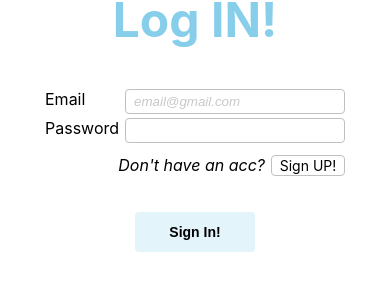
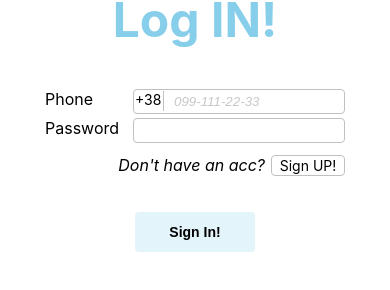
Before and after one commit to Maks-Budiukin/delivery-frontend-vercel, a React (Create React App) app: page /login in a window 390 px wide. Shown: the part 144-434 px from the top of the page. Built offline with nearby package versions, Linux system fonts and the light colour scheme.

Commit message:
phone reg inputs

```diff
--- a/src/components/CartUserForm/CartUserForm.jsx
+++ b/src/components/CartUserForm/CartUserForm.jsx
@@ -2,18 +2,31 @@ import { nanoid } from "nanoid";
 import { useState } from "react";
 import { toast } from "react-hot-toast";
 import { useSelector, useDispatch } from "react-redux";
-import { ClearCartThunk, createOrderThunk } from "redux/products/products.thunk";
+import {
+  ClearCartThunk,
+  createOrderThunk,
+} from "redux/products/products.thunk";
 import { useNavigate } from "react-router-dom";
 
-import {StyledForm, StyledButton, TotalPrice, ToastContainer, ToastButton, TotalSubmit} from "./CartUserForm.styled"
+import {
+  StyledForm,
+  StyledButton,
+  TotalPrice,
+  ToastContainer,
+  ToastButton,
+  TotalSubmit,
+  StyledInput,
+  PhonePrefix,
+  StyledPhoneInput,
+} from "./CartUserForm.styled";
 
 export const CartUserForm = () => {
-    const cart = useSelector(state => state.products.cart)
-    const user = useSelector(state => state.auth.user)
+  const cart = useSelector((state) => state.products.cart);
+  const user = useSelector((state) => state.auth.user);
   const dispatch = useDispatch();
 
   const [name, setName] = useState(user.name);
-    const [number, setNumber] = useState(user.phone);
+  const [phone, setPhone] = useState(user.phone);
   const [email, setEmail] = useState(user.email);
   const [address, setAddress] = useState(user.address);
 
@@ -26,27 +39,43 @@ export const CartUserForm = () => {
 
   const onInputChange = (event) => {
     switch (event.target.name) {
-        case "name": setName(event.target.value);
+      case "name":
+        setName(event.target.value);
         break;
-        case "number": setNumber(event.target.value);
+      case "number":
+        setPhone(event.target.value);
         break;
-        case "email": setEmail(event.target.value);
+      case "email":
+        setEmail(event.target.value);
         break;
-        case "address": setAddress(event.target.value);
+      case "address":
+        setAddress(event.target.value);
         break;
-      default: return;
+      default:
+        return;
     }
-    }
+  };
 
   const rawTotalInit = 0;
-  const rawTotal = cart.reduce((acc, item) => acc + item.price * item.count, rawTotalInit)
+  const rawTotal = cart.reduce(
+    (acc, item) => acc + item.price * item.count,
+    rawTotalInit
+  );
 
   const total = parseFloat(rawTotal.toFixed(2));
 
   const handleSubmit = (event) => {
     event.preventDefault();
 
-    dispatch(createOrderThunk({cart, user: {email, name, number, address}, total}))
+    const number = phone.replace(/[^0-9]/gi, "");
+    if (number.length !== 10) {
+      toast.error("Please, enter a valid phone number!");
+      return;
+    }
+    console.log(number);
+    dispatch(
+      createOrderThunk({ cart, user: { email, name, number, address }, total })
+    );
 
     dispatch(ClearCartThunk());
 
@@ -61,13 +90,14 @@ export const CartUserForm = () => {
       </ToastContainer>
     ));
 
-    navigate("/orders")
-  }
+    navigate("/");
+  };
 
   return (
     <StyledForm onSubmit={handleSubmit}>
+      <PhonePrefix>+38</PhonePrefix>
       <label htmlFor={nameInpudId}>Name </label>
-      <input
+      <StyledInput
         placeholder="Jimmy Hendrix"
         type="text"
         name="name"
@@ -79,21 +109,20 @@ export const CartUserForm = () => {
         required
       />
       <label htmlFor={phoneInpudId}>Number </label>
-      <input
-            placeholder="+380991112233"
+      <StyledPhoneInput
+        placeholder="099-111-22-33"
         type="tel"
         name="number"
         id={phoneInpudId}
-            pattern="[+]38([0-9]{10})"
-            title="Phone number must be digits in format +38XXXXXXXXXX (NO DASHES!)"
-            minLength={13}
-            maxLength={13}
-            value={number}
+        pattern="([0-9]{10}\-)"
+        title="Phone number must be digits in format [operator code] - [number]. For example: 099-111-22-33"
+        maxLength={15}
+        value={phone}
         onChange={onInputChange}
         required
       />
       <label htmlFor={emailInpudId}>Email </label>
-      <input
+      <StyledInput
         placeholder="email@gmail.com"
         type="email"
         name="email"
@@ -120,5 +149,6 @@ export const CartUserForm = () => {
         <TotalPrice>${total}</TotalPrice>
         <StyledButton type="submit">Submit Order</StyledButton>
       </TotalSubmit>
-    </StyledForm>)
-}
+    </StyledForm>
+  );
+};
--- a/src/components/CartUserForm/CartUserForm.styled.js
+++ b/src/components/CartUserForm/CartUserForm.styled.js
@@ -1,6 +1,7 @@
 import styled from "styled-components";
 
 export const StyledForm = styled.form`
+  position: relative;
   margin-top: 16px;
   display: flex;
   flex-wrap: wrap;
@@ -10,7 +11,7 @@ export const StyledForm = styled.form`
   gap: 4px;
   width: 300px;
 
-  input {
+  /* input {
     width: 210px;
     flex-direction: column;
     border: 1px solid silver;
@@ -28,7 +29,7 @@ export const StyledForm = styled.form`
       font-style: italic;
       opacity: 0.4;
     }
-  }
+  } */
 
   textarea {
     width: 100%;
@@ -49,6 +50,63 @@ export const StyledForm = styled.form`
       font-style: italic;
       opacity: 0.4;
     }
+  }
+`;
+
+export const PhonePrefix = styled.div`
+  border-right: 1px solid silver;
+  position: absolute;
+  left: 90px;
+  top: 30px;
+  padding-right: 2px;
+  padding-bottom: 3px;
+  font-size: 14px;
+`;
+
+export const StyledInput = styled.input`
+  width: 212px;
+  flex-direction: column;
+  border: 1px solid silver;
+  border-radius: 4px;
+  padding: 4px;
+  -webkit-box-sizing: border-box; /* Safari/Chrome, other WebKit */
+  -moz-box-sizing: border-box; /* Firefox, other Gecko */
+  box-sizing: border-box; /* Opera/IE 8+ */
+
+  &:hover,
+  &:focus {
+    outline: none;
+    border: 1px solid skyblue;
+  }
+
+  &::placeholder {
+    padding-left: 4px;
+    font-style: italic;
+    opacity: 0.4;
+  }
+`;
+
+export const StyledPhoneInput = styled.input`
+  width: 212px;
+  flex-direction: column;
+  border: 1px solid silver;
+  border-radius: 4px;
+  padding: 4px;
+  padding-left: 36px;
+  -webkit-box-sizing: border-box; /* Safari/Chrome, other WebKit */
+  -moz-box-sizing: border-box; /* Firefox, other Gecko */
+  box-sizing: border-box; /* Opera/IE 8+ */
+
+  &:hover,
+  &:focus {
+    outline: none;
+    border: 1px solid skyblue;
+  }
+
+  &::placeholder {
+    padding-left: 4px;
+    font-style: italic;
+    opacity: 0.4;
   }
 `;
 
--- a/src/components/Login/Login.jsx
+++ b/src/components/Login/Login.jsx
@@ -3,39 +3,80 @@ import { useState } from "react";
 import { useDispatch } from "react-redux";
 import { loginThunk } from "redux/auth/auth.thunk";
 
-import {Wrapper, StyledForm, Header, LinkBlock, LinkLabel, StyledLink, StyledButton} from "./Login.styled"
+import {
+  Wrapper,
+  StyledForm,
+  Header,
+  LinkBlock,
+  LinkLabel,
+  StyledLink,
+  StyledButton,
+  PhonePrefix,
+  StyledInput,
+  StyledPhoneInput,
+} from "./Login.styled";
+import { toast } from "react-hot-toast";
 
 export const Login = () => {
   const emailInpudId = nanoid();
   const passwordInpudId = nanoid();
+  const numberInpudId = nanoid();
 
   const [email, setEmail] = useState("");
-    const [password, setPassword] = useState("")
+  const [password, setPassword] = useState("");
+  const [number, setNumber] = useState("");
 
   const dispatch = useDispatch();
 
   const onInputChange = (event) => {
     switch (event.target.name) {
-        case "email": setEmail(event.target.value);
+      case "email":
+        setEmail(event.target.value);
         break;
-        case "password": setPassword(event.target.value);
+      case "password":
+        setPassword(event.target.value);
         break;
-      default: return;
+      case "number":
+        setNumber(event.target.value);
+        break;
+      default:
+        return;
     }
-    }
+  };
 
   const handleSubmit = (event) => {
     event.preventDefault();
-      dispatch(loginThunk({email, password}))
+
+    const phone = number.replace(/[^0-9]/gi, "");
+    if (phone.length !== 10) {
+      toast.error("Please, enter a valid phone number!");
+      return;
     }
+
+    dispatch(loginThunk({ phone, password }));
+  };
 
   return (
     <Wrapper>
       <div>
         <Header>Log IN!</Header>
         <StyledForm onSubmit={handleSubmit}>
-          <label htmlFor={emailInpudId}>Email </label>
-          <input
+          <PhonePrefix>+38</PhonePrefix>
+          <label htmlFor={numberInpudId}>Phone </label>
+          <StyledPhoneInput
+            placeholder="099-111-22-33"
+            type="tel"
+            name="number"
+            id={numberInpudId}
+            pattern="([0-9]{10}\-)"
+            title="Phone number must be digits in format [operator code] - [number]. For example: 099-111-22-33"
+            maxLength={15}
+            value={number}
+            onChange={onInputChange}
+            required
+          />
+          {/* <label htmlFor={emailInpudId}>Email </label>
+          <StyledInput
             placeholder="email@gmail.com"
             type="email"
             name="email"
@@ -43,9 +84,9 @@ export const Login = () => {
             value={email}
             onChange={onInputChange}
             required
-              />
+          /> */}
           <label htmlFor={passwordInpudId}>Password </label>
-          <input
+          <StyledInput
             type="password"
             name="password"
             id={passwordInpudId}
@@ -60,8 +101,8 @@ export const Login = () => {
           </LinkBlock>
 
           <StyledButton type="submit">Sign In!</StyledButton>
-
         </StyledForm>
       </div>
-    </Wrapper>)
-}
+    </Wrapper>
+  );
+};
--- a/src/components/Login/Login.styled.js
+++ b/src/components/Login/Login.styled.js
@@ -9,14 +9,15 @@ export const Wrapper = styled.section`
 `;
 
 export const StyledForm = styled.form`
+  position: relative;
   display: flex;
   flex-wrap: wrap;
   justify-content: space-between;
   gap: 4px;
   width: 300px;
 
-  input {
-    /* display: flex; */
+  /* input {
+
     padding: 4px;
     width: 210px;
     flex-direction: column;
@@ -33,6 +34,63 @@ export const StyledForm = styled.form`
       font-style: italic;
       opacity: 0.4;
     }
+  } */
+`;
+
+export const PhonePrefix = styled.div`
+  border-right: 1px solid silver;
+  position: absolute;
+  left: 90px;
+  top: 2px;
+  padding-right: 2px;
+  padding-bottom: 3px;
+  font-size: 14px;
+`;
+
+export const StyledInput = styled.input`
+  width: 212px;
+  flex-direction: column;
+  border: 1px solid silver;
+  border-radius: 4px;
+  padding: 4px;
+  -webkit-box-sizing: border-box; /* Safari/Chrome, other WebKit */
+  -moz-box-sizing: border-box; /* Firefox, other Gecko */
+  box-sizing: border-box; /* Opera/IE 8+ */
+
+  &:hover,
+  &:focus {
+    outline: none;
+    border: 1px solid skyblue;
+  }
+
+  &::placeholder {
+    padding-left: 4px;
+    font-style: italic;
+    opacity: 0.4;
+  }
+`;
+
+export const StyledPhoneInput = styled.input`
+  width: 212px;
+  flex-direction: column;
+  border: 1px solid silver;
+  border-radius: 4px;
+  padding: 4px;
+  padding-left: 36px;
+  -webkit-box-sizing: border-box; /* Safari/Chrome, other WebKit */
+  -moz-box-sizing: border-box; /* Firefox, other Gecko */
+  box-sizing: border-box; /* Opera/IE 8+ */
+
+  &:hover,
+  &:focus {
+    outline: none;
+    border: 1px solid skyblue;
+  }
+
+  &::placeholder {
+    padding-left: 4px;
+    font-style: italic;
+    opacity: 0.4;
   }
 `;
 
--- a/src/components/Register/Register.jsx
+++ b/src/components/Register/Register.jsx
@@ -2,52 +2,76 @@ import { nanoid } from "nanoid";
 import { useState } from "react";
 import { loginThunk, regThunk } from "redux/auth/auth.thunk";
 import { useDispatch } from "react-redux";
+import { toast } from "react-hot-toast";
 
-import { Wrapper, StyledForm, LinkBlock, LinkLabel, StyledLink, StyledButton, Header } from "./Register.styled";
+import {
+  Wrapper,
+  StyledForm,
+  LinkBlock,
+  LinkLabel,
+  StyledLink,
+  StyledButton,
+  Header,
+  PhonePrefix,
+  StyledInput,
+  StyledPhoneInput,
+} from "./Register.styled";
 
 export const Register = () => {
-
   const [name, setName] = useState("");
   const [email, setEmail] = useState("");
-    const [password, setPassword] = useState("")
-    const [phone, setPhone] = useState("");
+  const [password, setPassword] = useState("");
+  const [number, setNumber] = useState("");
 
   const nameInpudId = nanoid();
   const emailInpudId = nanoid();
   const passwordInpudId = nanoid();
-    const phoneInpudId = nanoid();
+  const numberInpudId = nanoid();
 
   const dispatch = useDispatch();
 
   const onInputChange = (event) => {
     switch (event.target.name) {
-        case "name": setName(event.target.value);
+      case "name":
+        setName(event.target.value);
         break;
-        case "email": setEmail(event.target.value);
+      case "email":
+        setEmail(event.target.value);
         break;
-        case "password": setPassword(event.target.value);
+      case "password":
+        setPassword(event.target.value);
         break;
-        case "phone": setPhone(event.target.value);
+      case "number":
+        setNumber(event.target.value);
         break;
-        default: return;
+      default:
+        return;
     }
-      }
+  };
 
   const handleSubmit = async (event) => {
     event.preventDefault();
 
-      const {error} = await dispatch(regThunk({ name, email, password, phone }));
-      !error && dispatch(loginThunk({ email, password }))
+    const phone = number.replace(/[^0-9]/gi, "");
+    if (phone.length !== 10) {
+      toast.error("Please, enter a valid phone number!");
+      return;
+    }
 
-  }
+    const { error } = await dispatch(
+      regThunk({ name, email, password, phone })
+    );
+    !error && dispatch(loginThunk({ phone, password }));
+  };
 
   return (
     <Wrapper>
       <div>
         <Header>Sign UP!</Header>
         <StyledForm onSubmit={handleSubmit}>
+          <PhonePrefix>+38</PhonePrefix>
           <label htmlFor={nameInpudId}>Name </label>
-          <input
+          <StyledInput
             placeholder="Jimmy Hendrix"
             type="text"
             name="name"
@@ -60,7 +84,7 @@ export const Register = () => {
           />
 
           <label htmlFor={emailInpudId}>Email </label>
-          <input
+          <StyledInput
             placeholder="email@gmail.com"
             type="email"
             name="email"
@@ -70,22 +94,21 @@ export const Register = () => {
             onChange={onInputChange}
             required
           />
-            <label htmlFor={phoneInpudId}>Phone </label>
-          <input
-            placeholder="+380991112233"
+          <label htmlFor={numberInpudId}>Phone </label>
+          <StyledPhoneInput
+            placeholder="099-111-22-33"
             type="tel"
-            name="phone"
-            id={phoneInpudId}
-            pattern="[+]38([0-9]{10})"
-            title="Phone number must be digits in format +38XXXXXXXXXX (NO DASHES!)"
-            minLength={13}
-            maxLength={13}
-            value={phone}
+            name="number"
+            id={numberInpudId}
+            pattern="([0-9]{10}\-)"
+            title="Phone number must be digits in format [operator code] - [number]. For example: 099-111-22-33"
+            maxLength={15}
+            value={number}
             onChange={onInputChange}
             required
           />
           <label htmlFor={passwordInpudId}>Password </label>
-          <input
+          <StyledInput
             type="password"
             name="password"
             id={passwordInpudId}
@@ -101,8 +124,8 @@ export const Register = () => {
           </LinkBlock>
 
           <StyledButton type="submit">Sign Up!</StyledButton>
-
         </StyledForm>
       </div>
-    </Wrapper>)
-}
+    </Wrapper>
+  );
+};
--- a/src/components/Register/Register.styled.js
+++ b/src/components/Register/Register.styled.js
@@ -8,20 +8,35 @@ export const Wrapper = styled.section`
   text-align: center;
 `;
 
+export const PhonePrefix = styled.div`
+  border-right: 1px solid silver;
+  position: absolute;
+  left: 90px;
+  top: 59px;
+  padding-right: 2px;
+  padding-bottom: 3px;
+  font-size: 14px;
+`;
+
 export const StyledForm = styled.form`
+  position: relative;
   display: flex;
   align-items: center;
   flex-wrap: wrap;
   justify-content: space-between;
   gap: 4px;
   width: 300px;
+`;
 
-  input {
-    width: 210px;
+export const StyledInput = styled.input`
+  width: 212px;
   flex-direction: column;
   border: 1px solid silver;
   border-radius: 4px;
   padding: 4px;
+  -webkit-box-sizing: border-box; /* Safari/Chrome, other WebKit */
+  -moz-box-sizing: border-box; /* Firefox, other Gecko */
+  box-sizing: border-box; /* Opera/IE 8+ */
 
   &:hover,
   &:focus {
@@ -34,6 +49,29 @@ export const StyledForm = styled.form`
     font-style: italic;
     opacity: 0.4;
   }
+`;
+
+export const StyledPhoneInput = styled.input`
+  width: 212px;
+  flex-direction: column;
+  border: 1px solid silver;
+  border-radius: 4px;
+  padding: 4px;
+  padding-left: 36px;
+  -webkit-box-sizing: border-box; /* Safari/Chrome, other WebKit */
+  -moz-box-sizing: border-box; /* Firefox, other Gecko */
+  box-sizing: border-box; /* Opera/IE 8+ */
+
+  &:hover,
+  &:focus {
+    outline: none;
+    border: 1px solid skyblue;
+  }
+
+  &::placeholder {
+    padding-left: 4px;
+    font-style: italic;
+    opacity: 0.4;
   }
 `;
 
--- a/src/redux/auth/auth.thunk.js
+++ b/src/redux/auth/auth.thunk.js
@@ -1,7 +1,7 @@
 import axios from "axios";
 import { createAsyncThunk } from "@reduxjs/toolkit";
 import { toast } from "react-hot-toast";
-axios.defaults.baseURL = "https://delivery-backend-orcin.vercel.app/api";
+axios.defaults.baseURL = "https://cv-delivery-backend.vercel.app/api";
 
 const token = {
   set(token) {
```
Lines whose indentation alone changed are shown as unchanged.
